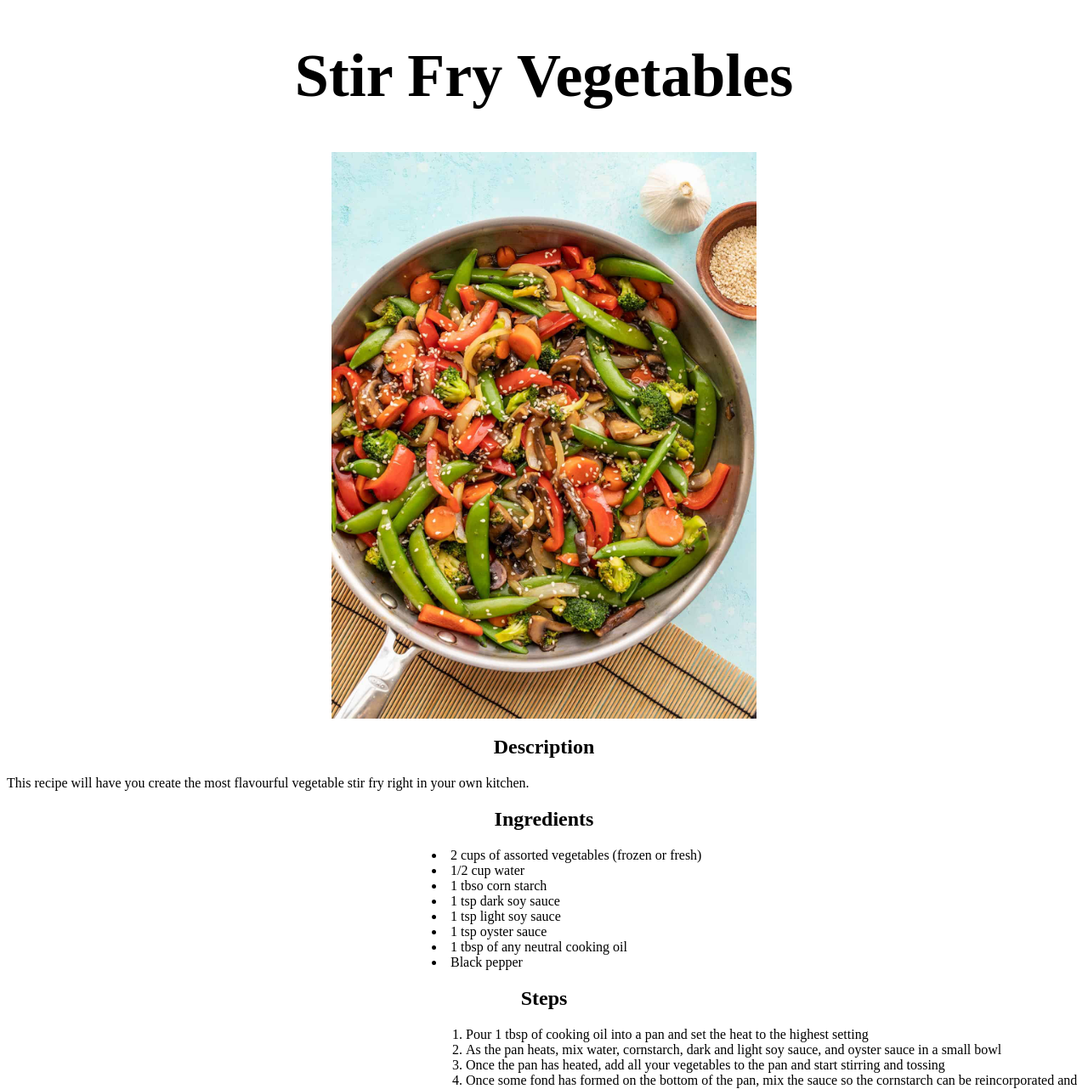
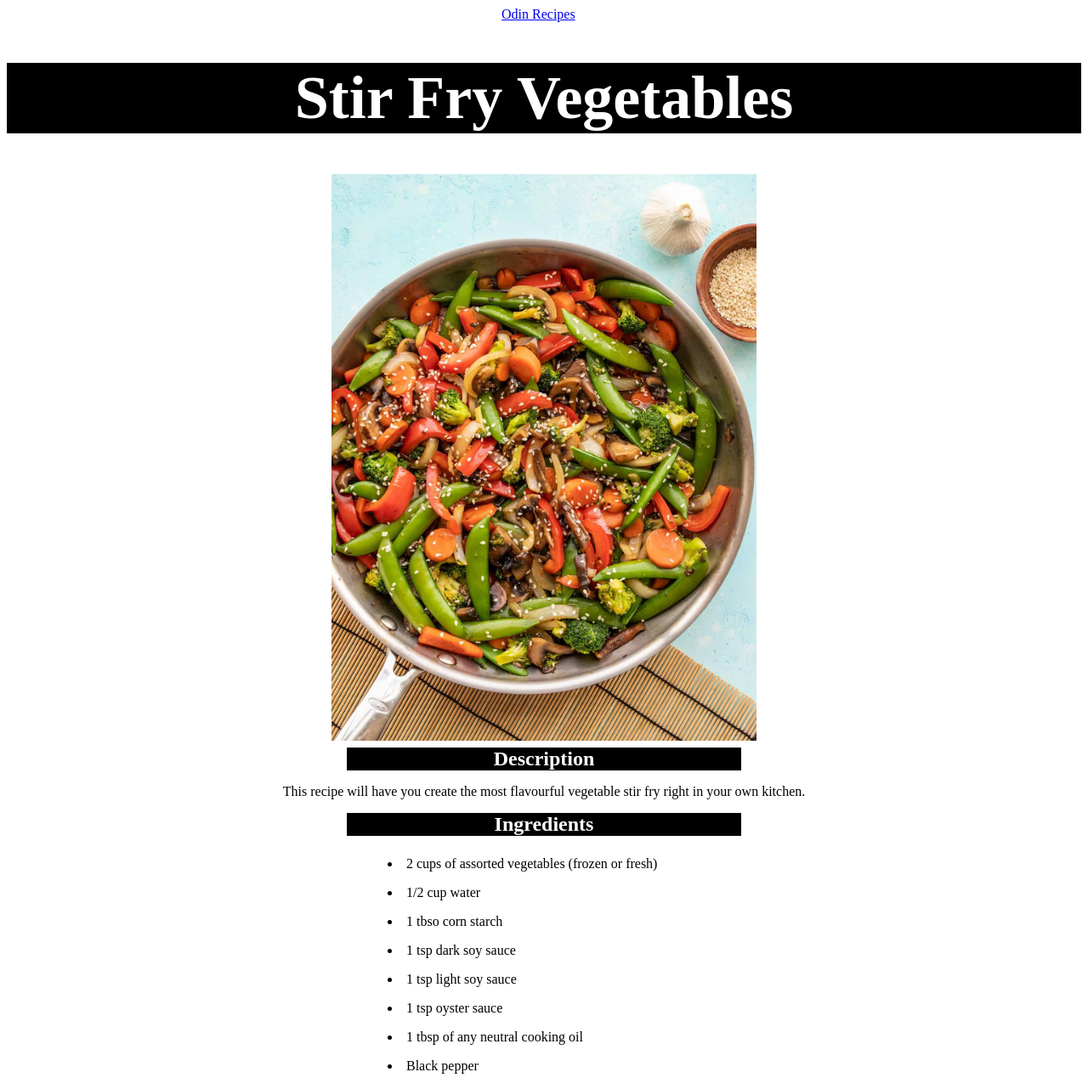
Before and after one commit to ConnorMcDonalds97/Recipe-Site, a plain HTML site: page recipes/StirFryVegetables.html in a window 1280 px wide. Shown: the top 1282 px of the page at 85% size. Drawn offline with Linux system fonts and the light colour scheme.

Commit message:
Add more styling via css
- Styled the actual recipe pages to look more aesthetically pleasing
- Focused more on centering and making headers stand out
- Added a "logo" to the top of the pages to go back to main site

```diff
--- a/recipes/StirFryVegetables.html
+++ b/recipes/StirFryVegetables.html
@@ -7,11 +7,20 @@
     </head>
 
     <body>
+        <div class="logo">
+            <a href="../index.html">Odin Recipes</a>
+        </div>
         <h1 class="title">Stir Fry Vegetables</h1>
         <img src="../img/Vegetable-Stir-Fry.png" alt="Frying pan with stir fry vegetables">
+
+        <div class="desc">
             <h2>Description</h2>
             <p>This recipe will have you create the most flavourful vegetable stir fry right in your own kitchen.</p>
+        </div>
+
+        <div class="ingred">
             <h2>Ingredients</h2>
+            <ul>
                 <li>2 cups of assorted vegetables (frozen or fresh)</li>
                 <li>1/2 cup water</li>
                 <li>1 tbso corn starch</li>
@@ -20,6 +29,10 @@
                 <li>1 tsp oyster sauce</li>
                 <li>1 tbsp of any neutral cooking oil</li>
                 <li>Black pepper</li>
+            </ul>
+        </div>
+
+        <div class="steps">
             <h2>Steps</h2>
             <ol>
                 <li>Pour 1 tbsp of cooking oil into a pan and set the heat to the highest setting</li>
@@ -28,9 +41,9 @@
                 <li>Once some fond has formed on the bottom of the pan, mix the sauce so the cornstarch can be reincorporated and pour into the pan</li>
                 <li>Once a semi-thick sauce has formed, turn off the heat and add black pepper to taste.</li>
                 <li>Done!</li>
+            </ol>
+        </div>
 
-
-        </ol>
 
     </body>
 
--- a/style.css
+++ b/style.css
@@ -5,19 +5,42 @@ img {
     margin: auto;
 }
 
+.logo{
+    display: block;
+    width: 100px;
+    margin: auto;
+}
+
 .title {
+    background-color: black;
+    color:white;
     text-align: center;
     font-size: 72px;
 }
 
-h2 {
-    text-align: center;;
-}
-
-.Desc{
+.desc{
     text-align: center;
 }
 
-li {
-    margin-left: 500px;
+.ingred{
+    text-align: center;
+    list-style-position: inside;
 }
+
+h2{
+    text-align: center;
+    background-color: black;
+    color: white;
+    margin:8px 400px;
+}
+
+ul li{
+    text-align: left;
+    margin:0 400px;
+    padding: 8px;
+}
+
+ol li{
+    margin:0 400px;
+    padding: 8px;
+}
```
Also changed, not shown: index.html (+3 -3 lines), recipes/AirFryerChicken.html (+16 -1 lines), recipes/rice.html (+16 -0 lines), 1 other file. Lines whose indentation alone changed are shown as unchanged.
